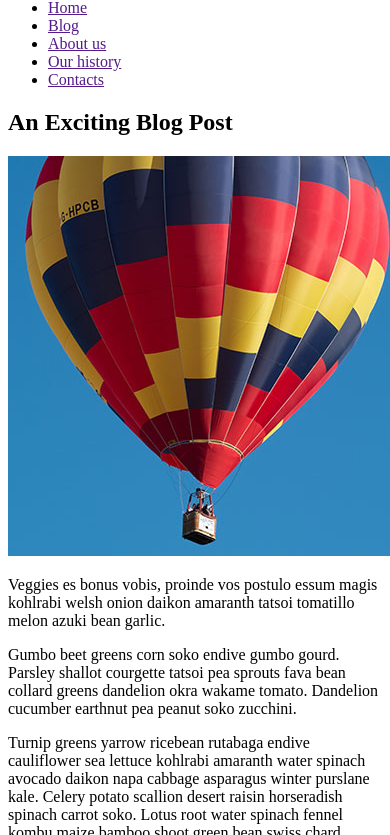
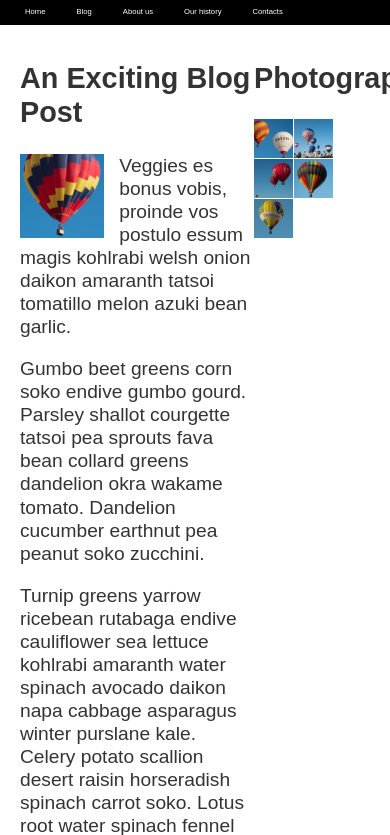
Before and after one commit to rs126/RioWeb408DevP7, a website: page index.html in a window 390 px wide. Shown: the part 43-878 px from the top of the page. Drawn offline with Linux system fonts and the light colour scheme.

Commit message:
mostly working

```diff
--- a/css/style.css
+++ /dev/null
@@ -1,51 +0,0 @@
-body {
-    background-color: #fff;
-    color: #333;
-    margin: 0;
-    font: 1.2em / 1.2 Arial, Helvetica, sans-serif;
-  }
-
-  img {
-      max-width: 100%;
-      display: block;
-  }
-
-  .logo {
-    font-size: 200%;
-    padding: 50px 20px;
-    margin: 0 auto;
-    max-width: 980px;
-  }
-
-  .grid {
-    margin: 0 auto;
-    padding: 0 20px;
-    max-width: 980px;
-  }
-
-  nav {
-    background-color: #000;
-    padding: .5em;
-  }
-
-  nav ul {
-    margin: 0;
-    padding: 0;
-    list-style: none;
-  }
-
-  nav a {
-    color: #fff;
-    text-decoration: none;
-    padding: .5em 1em;
-  }
-
-  .photos {
-    list-style: none;
-    margin: 0;
-    padding: 0;
-  }
-
-  .feature {
-      width: 200px;
-  }
--- /dev/null
+++ b/css/styles.css
@@ -0,0 +1,135 @@
+body {
+    background-color: #fff;
+    color: #333;
+    margin: 0;
+    margin-top: 80px;
+    font: 1.2em / 1.2 Arial, Helvetica, sans-serif;
+  }
+
+  img {
+      max-width: 100%;
+      display: block;
+  }
+
+  .logo {
+    font-size: 200%;
+    padding: 50px 20px;
+    margin: 0 auto;
+    max-width: 980px;
+    position: absolute;
+    top: -50px;
+  }
+
+  .grid {
+    margin: 0 auto;
+    padding: 0 20px;
+    display: grid;
+    grid-template-columns: 60vw 20vw;
+  }
+
+  nav {
+    background-color: #000;
+    padding: .5em;
+    position: fixed;
+    top: 50px;
+    width: 100vw;
+
+  }
+
+
+  nav ul {
+    margin: 0;
+    padding: 0;
+    list-style: none;
+    display: flex;
+
+
+  }
+
+  nav li{
+    margin-left: 5%;
+    margin-right: 5%;
+    font-size: 95%;
+  }
+
+  nav a {
+    color: #fff;
+    text-decoration: none;
+    padding: .5em 1em;
+  }
+
+  .photos {
+    list-style: none;
+    margin: 0;
+    padding: 0;
+  }
+
+  .feature {
+      max-width: 36%;
+      height: auto;
+      float: left;
+      margin-right: 15px;
+      margin-bottom: 4px;
+
+  }
+
+  .photos{
+    display: grid;
+    grid-template-columns: 10vw 10vw;
+    gap: 1px;
+  }
+
+  .photos img{
+    /* height: 16vh;
+    width: 10vw; */
+    max-width: 100%;
+    height: auto;
+
+
+  }
+
+
+  @media screen and (max-width: 800px) {
+  nav li {
+    font-size: 30%;
+    margin-left: 1%;
+    margin-right: 1%;
+  }
+}
+
+
+  @media screen and (max-width: 700px) {
+  nav li {
+    font-size: 40%;
+    margin-left: 1%;
+    margin-right: 1%;
+  }
+
+}
+
+
+
+
+  @media screen and (max-width: 600px) {
+  nav li {
+    font-size: 40%;
+    margin-left: 2%;
+    margin-right: 2%;
+  }
+
+  .logo{
+    font-size: 130%;
+  }
+
+  nav{
+    top: 40px;
+  }
+}
+
+
+ @media screen and (max-width: 300px) {
+  .logo{
+    font-size: 30%;
+  }
+
+}
--- a/index.html
+++ b/index.html
@@ -4,7 +4,7 @@
     <meta charset="utf-8">
     <meta name="viewport" content="width=device-width, initial-scale=1">
     <title>Layout Task</title>
-    <link href="styles.css" rel="stylesheet" type="text/css">
+    <link href="/css/styles.css" rel="stylesheet" type="text/css">
   </head>
 
 <body>
```
